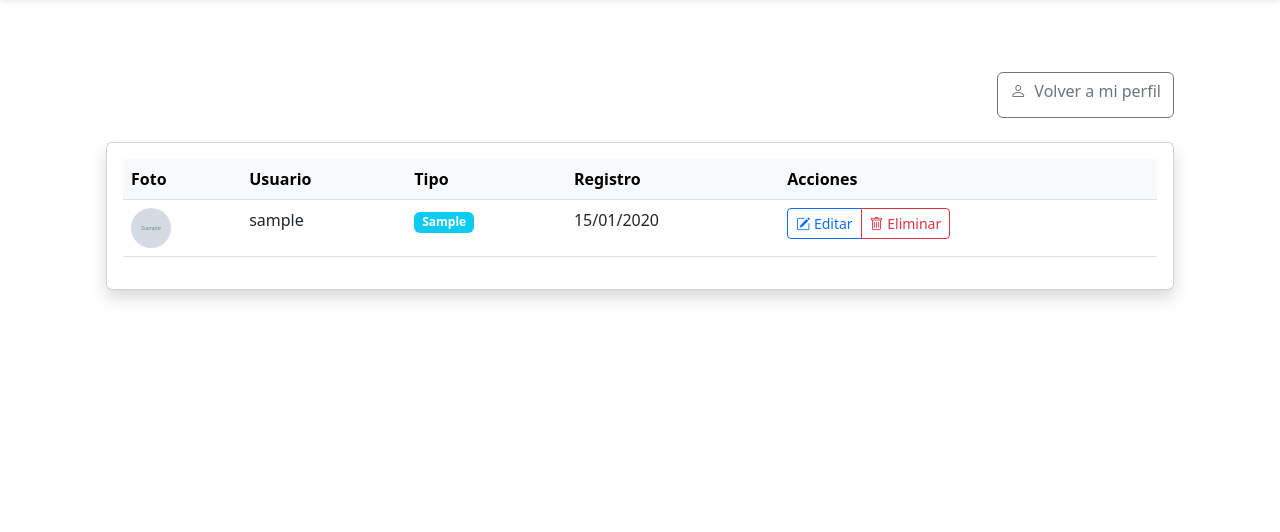
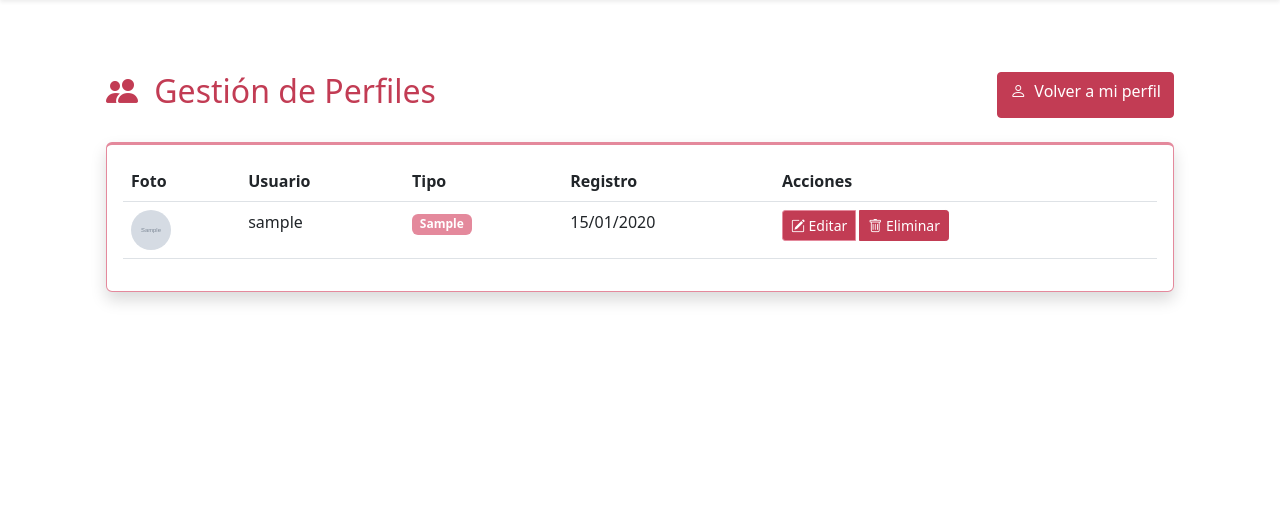
Before and after one commit to martitavm/proyecto-final, a Django app: template templates/moiraflow/lista_perfiles.html in a window 1280 px wide. Shown: the part 66-598 px from the top of the page. Run offline with Django 5.2, Linux system fonts and the light colour scheme; the template is opened without the code that fills it: most values are stand-ins (such as "Sample title", 1, 10 or a date in 2020); grey boxes marked "Sample" are stand-in pictures.

Commit message:
Diseño para algunos htmls

```diff
--- a/templates/moiraflow/lista_perfiles.html
+++ b/templates/moiraflow/lista_perfiles.html
@@ -3,17 +3,17 @@
 {% block content %}
 <div class="container my-5">
     <div class="d-flex justify-content-between mb-4">
-        <h2><i class="bi bi-people-fill me-2"></i> Gestión de Perfiles</h2>
-        <a href="{% url 'moiraflow:mi_perfil' %}" class="btn btn-outline-secondary">
+        <h2 style="color: #c23c54;"><i class="bi bi-people-fill me-2"></i> Gestión de Perfiles</h2>
+        <a href="{% url 'moiraflow:mi_perfil' %}" class="btn btn-perfil">
             <i class="bi bi-person me-1"></i> Volver a mi perfil
         </a>
     </div>
 
-    <div class="card shadow">
+    <div class="card shadow" style="border-color: #e4899c;">
         <div class="card-body">
             <div class="table-responsive">
                 <table class="table table-hover">
-                    <thead class="table-light">
+                    <thead style="background-color: #c23c54; color: #fff;">
                         <tr>
                             <th>Foto</th>
                             <th>Usuario</th>
@@ -29,12 +29,12 @@
                                 {% if perfil.foto_perfil %}
                                 <img src="{{ perfil.foto_perfil.url }}" width="40" height="40" class="rounded-circle">
                                 {% else %}
-                                <div class="rounded-circle bg-secondary" style="width:40px;height:40px;"></div>
+                                <div class="rounded-circle" style="width:40px;height:40px;background-color:#e4899c;"></div>
                                 {% endif %}
                             </td>
                             <td>{{ perfil.usuario.username }}</td>
                             <td>
-                                <span class="badge bg-{% if perfil.tipo_perfil == 'administracion' %}danger{% else %}info{% endif %}">
+                                <span class="badge" style="background-color: {% if perfil.tipo_perfil == 'administracion' %}#c23c54{% else %}#e4899c{% endif %}; color: #fff;">
                                     {{ perfil.get_tipo_perfil_display }}
                                 </span>
                             </td>
@@ -42,11 +42,11 @@
                             <td>
                                 <div class="btn-group btn-group-sm">
                                     <a href="{% url 'moiraflow:admin_editar_perfil' perfil.pk %}"
-                                       class="btn btn-outline-primary" title="Editar">
+                                       class="btn btn-editar" title="Editar">
                                         <i class="bi bi-pencil-square"></i> Editar
                                     </a>
                                     <a href="{% url 'moiraflow:admin_eliminar_perfil' perfil.pk %}"
-                                       class="btn btn-outline-danger" title="Eliminar">
+                                       class="btn btn-eliminar" title="Eliminar">
                                         <i class="bi bi-trash"></i> Eliminar
                                     </a>
                                 </div>
@@ -62,4 +62,66 @@
 
 <!-- Para Bootstrap Icons -->
 <link rel="stylesheet" href="https://cdn.jsdelivr.net/npm/bootstrap-icons@1.11.3/font/bootstrap-icons.min.css">
+
+<!-- Estilos adicionales para el esquema de colores -->
+<style>
+    .table-hover tbody tr:hover {
+        background-color: rgba(228, 137, 156, 0.1); /* #e4899c con transparencia */
+    }
+
+    .card {
+        border-top: 3px solid #c23c54;
+    }
+
+    /* Estilos para botones */
+    .btn-perfil {
+        background-color: #c23c54;
+        color: #fff;
+        border: 1px solid #c23c54;
+        transition: all 0.3s ease;
+        padding: 6px 12px;
+        border-radius: 4px;
+    }
+
+    .btn-perfil:hover {
+        background-color: #e4899c;
+        color: white;
+        transform: translateY(-1px);
+        box-shadow: 0 2px 5px rgba(194, 60, 84, 0.2);
+    }
+
+    .btn-editar {
+        background-color: #c23c54;
+        color: white;
+        border: 1px solid #e4899c;
+        transition: all 0.3s ease;
+        margin-right: 4px;
+    }
+
+    .btn-editar:hover {
+        background-color: #e4899c;
+        color: white;
+        border-color: #e4899c;
+        transform: translateY(-1px);
+    }
+
+    .btn-eliminar {
+        background-color: #c23c54;
+        color: white;
+        border: 1px solid #c23c54;
+        transition: all 0.3s ease;
+    }
+
+    .btn-eliminar:hover {
+        background-color: #e4899c;
+        color: white;
+        transform: translateY(-1px);
+    }
+
+    .btn-group-sm > .btn {
+        padding: 0.25rem 0.5rem;
+        font-size: 0.875rem;
+        border-radius: 0.2rem;
+    }
+</style>
 {% endblock %}
```
Also changed, not shown: templates/moiraflow/admin_editar_perfil.html (+73 -4 lines).
